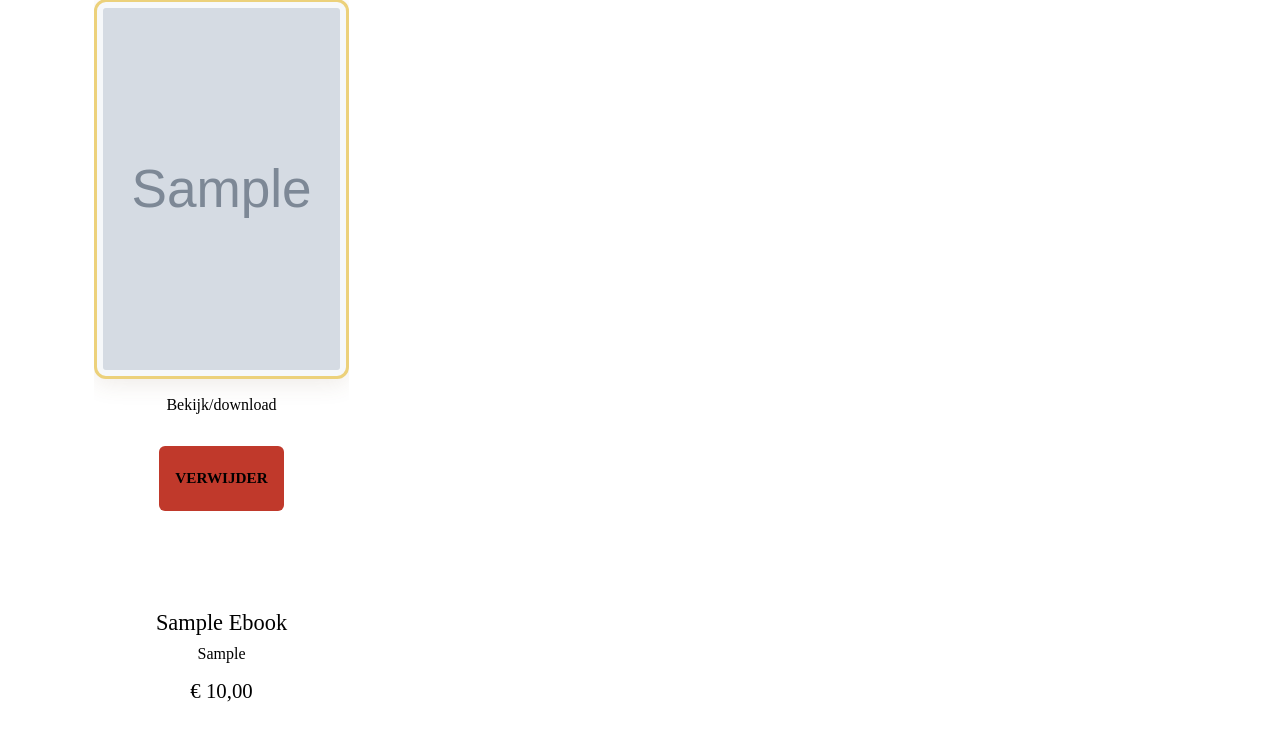
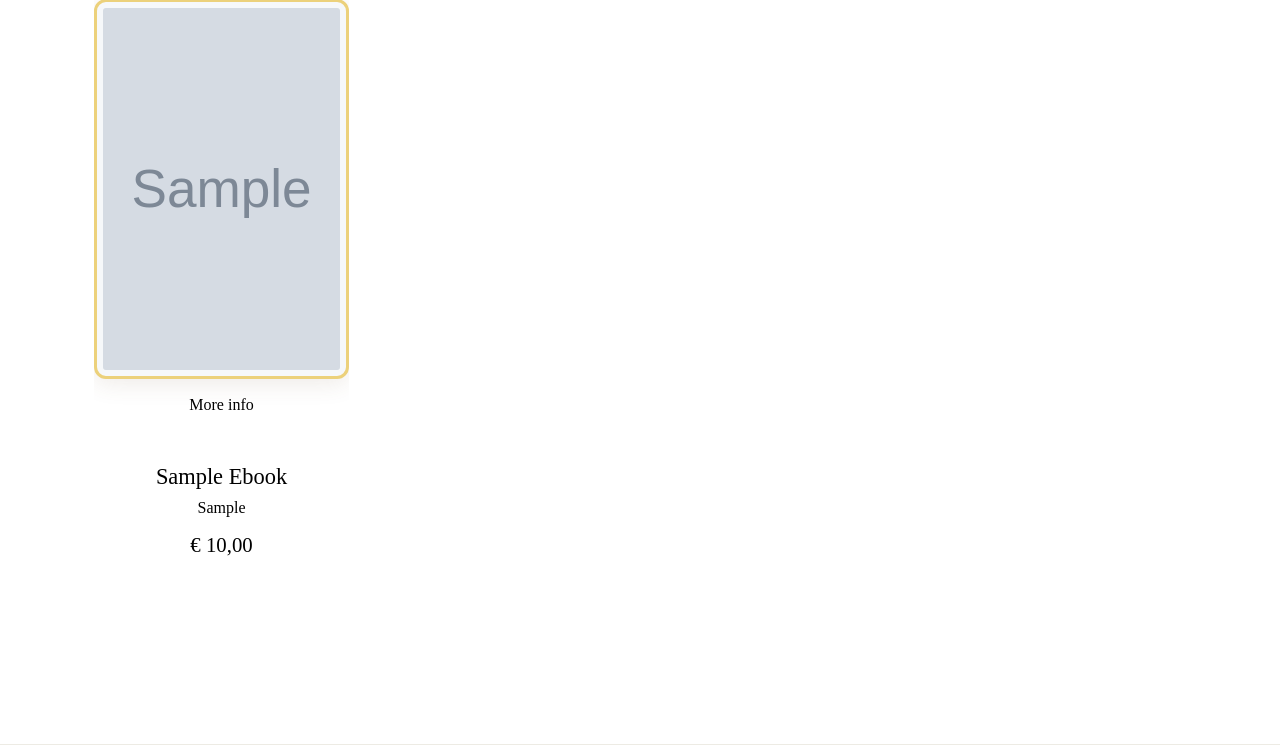
Before and after one commit to FaheerHakim/eBookStore, a PHP site: page /home.php in a window 1280 px wide. Shown: the part 1534-2279 px from the top of the page. Run offline with PHP 8.4, Linux system fonts and the light colour scheme; the visitor is signed in with stand-in values (Sample User, id 1); tables that the repository leaves empty or names only in its code hold one stand-in row (values such as "Sample post"); grey boxes marked "Sample" are stand-in pictures; some libraries are stand-ins or nearby versions; some web fonts are replaced.

Commit message:
Update ebook link and button text in home.php for clarity

```diff
--- a/home.php
+++ b/home.php
@@ -357,13 +357,7 @@ if ($is_admin && isset($_POST['delete_ebook_id'])) {
 								   <div class="product-item">
 									   <figure class="product-style">
 										   <img src="<?= htmlspecialchars($ebook['cover_image']) ?>" alt="<?= htmlspecialchars($ebook['title']) ?>" class="product-item" style="width:270px;height:380px;object-fit:cover;">
-										   <a href="uploads/<?= htmlspecialchars($ebook['pdf_path']) ?>" target="_blank" class="add-to-cart" style="display:block;text-align:center;margin-top:10px;">Bekijk/download</a>
-										   <?php if ($is_admin): ?>
-											 <form method="post" style="margin-top:10px;text-align:center;">
-											   <input type="hidden" name="delete_ebook_id" value="<?= $ebook['id'] ?>">
-											   <button type="submit" onclick="return confirm('Weet je zeker dat je dit eBook wilt verwijderen?');" style="background:#c0392b;color:#fff;border:none;padding:6px 16px;border-radius:6px;cursor:pointer;font-size:0.95rem;">Verwijder</button>
-											 </form>
-										   <?php endif; ?>
+										   <a href="ebooks/<?= htmlspecialchars($ebook['pdf_path']) ?>" target="_blank" class="add-to-cart" style="display:block;text-align:center;margin-top:10px;">More info</a>
 									   </figure>
 									   <figcaption>
 										   <h3><?= htmlspecialchars($ebook['title']) ?></h3>
```
